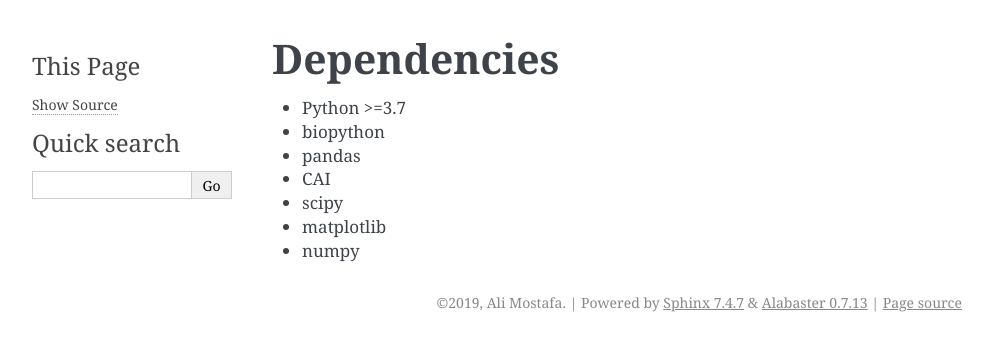
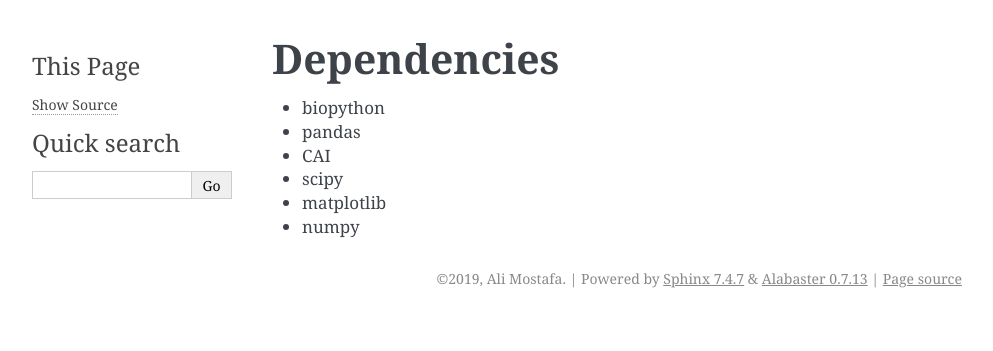
Before and after one commit to AliYoussef96/BCAW-Tool, a Sphinx documentation site: the page built from docs/Dependencies.rst, in a window 1280 px wide. Shown: the top 351 px of the page, without its empty margins (148-1141 px from the left). Built offline with Sphinx 7.4.7, drawn with Linux system fonts in a browser that asks for light colours.

Commit message:
Update Dependencies.rst

```diff
--- a/docs/Dependencies.rst
+++ b/docs/Dependencies.rst
@@ -1,7 +1,5 @@
 **Dependencies**
 ================
-
-- Python >=3.7
 
 - biopython
 
```
